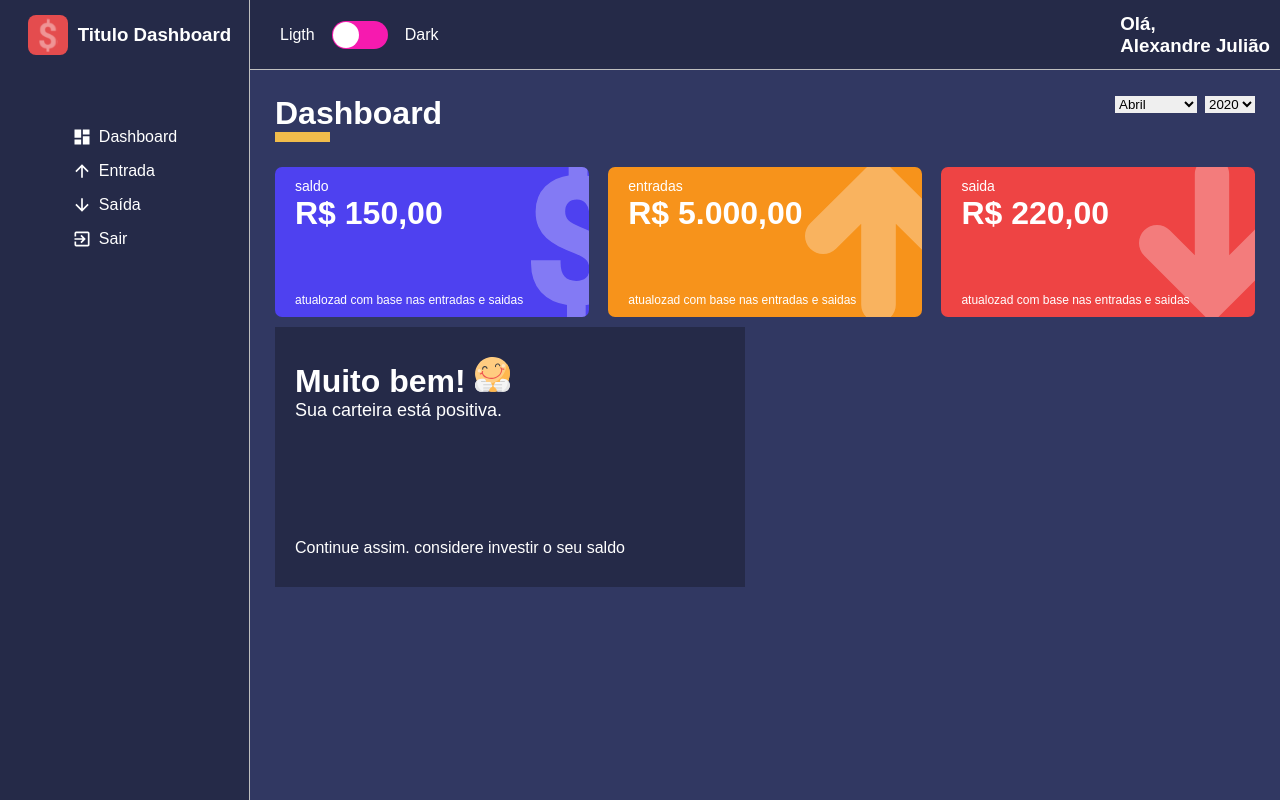
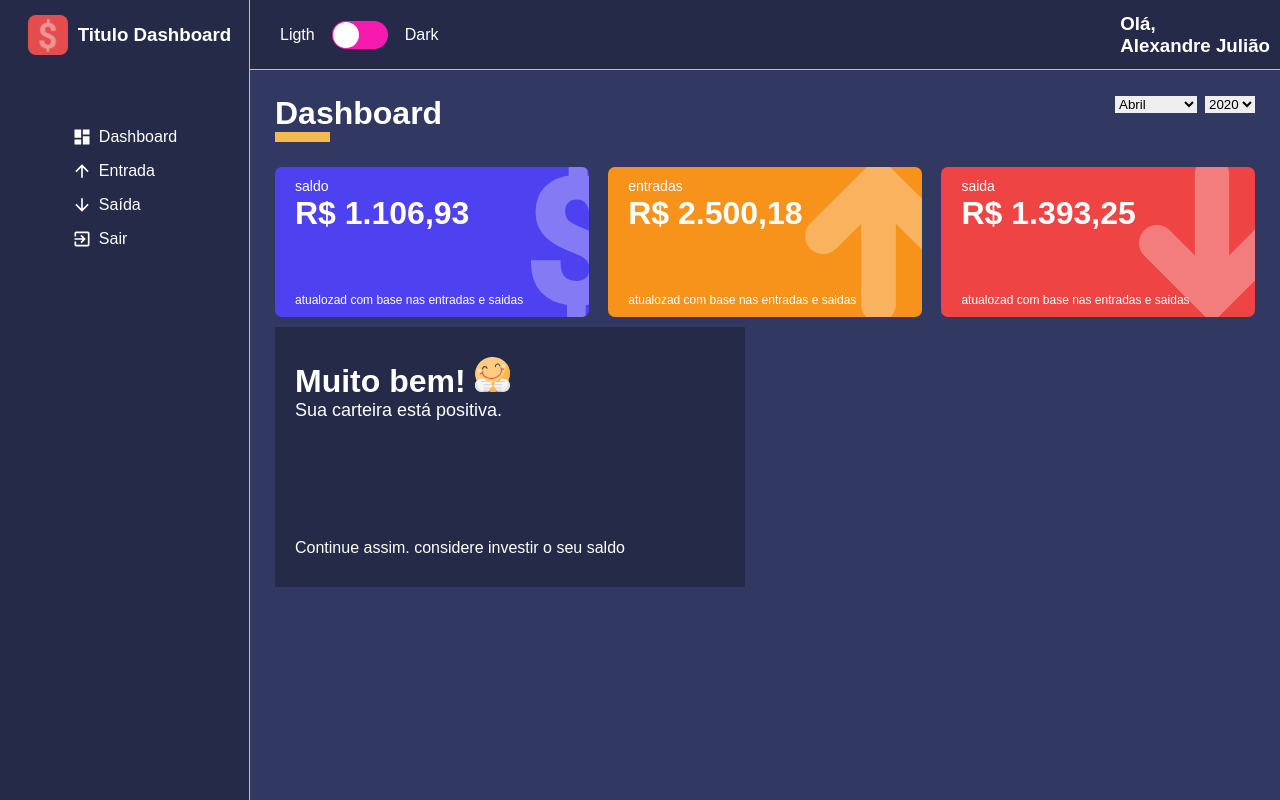
Before and after one commit to alejuliao/dashboard-react-ts, a React (Vite) app: page /dashboard in a window 1280 px wide. Built offline with nearby package versions, Linux system fonts and the light colour scheme.

Commit message:
aula 33 concluida - informações ds cartões dinamicas

```diff
--- a/src/pages/Dashboard/index.tsx
+++ b/src/pages/Dashboard/index.tsx
@@ -9,6 +9,7 @@ import { WalletBox } from '../../components/WalletBox'
 import { MessageBox } from '../../components/MessageBox'
 import happyImg from '../../assets/happy.svg'
 import sadImg from '../../assets/sad.svg'
+import grinningImg from '../../assets/grinning.svg'
 
 export const Dashboard: React.FC = () => {
   const [monthSelected, setMonthSelected] = useState<number>(new Date().getMonth() + 1);
@@ -42,6 +43,70 @@ export const Dashboard: React.FC = () => {
     })
 
   }, [])
+  const totalExpenses = useMemo(() => {
+    let total: number = 0;
+    expenses.forEach(item => {
+      const date = new Date(item.date)
+      const year = date.getFullYear();
+      const month = date.getMonth() + 1;
+
+      if (month === monthSelected && year === yearSelected) {
+        try {
+          total += Number(item.amount)
+        } catch {
+          throw new Error('Invald amount! Amount must be number')
+        }
+      }
+    })
+    return total;
+
+  }, [monthSelected, yearSelected])
+  const totalGains = useMemo(() => {
+    let total: number = 0;
+    gains.forEach(item => {
+      const date = new Date(item.date)
+      const year = date.getFullYear();
+      const month = date.getMonth() + 1;
+
+      if (month === monthSelected && year === yearSelected) {
+        try {
+          total += Number(item.amount)
+        } catch {
+          throw new Error('Invald amount! Amount must be number')
+        }
+      }
+    })
+    return total;
+
+  }, [monthSelected, yearSelected])
+  const totalBalance = useMemo(() => {
+    return totalGains - totalExpenses
+
+  }, [totalGains, totalExpenses])
+  const message = useMemo(() => {
+    if (totalBalance < 0) {
+      return {
+        title: "Que triste!",
+        description: 'Sua carteira está negativa, gastou de mais',
+        footerText: 'Verifique seus gastos e corte o que for desnecessário',
+        icon: sadImg
+      }
+    } else if (totalBalance === 0) {
+      return {
+        title: "Ufffaaaa!",
+        description: 'Neste mês, você gastou exatamento o que ganho',
+        footerText: 'Cuidado, tente poupar mais',
+        icon: grinningImg
+      }
+    } else {
+      return {
+        title: "Muito bem!",
+        description: 'Sua carteira está positiva.',
+        footerText: 'Continue assim. considere investir o seu saldo',
+        icon: happyImg
+      }
+    }
+  }, [totalBalance])
   const handleMonthSelected = (month: string) => {
     try {
       const parseMonth = Number(month)
@@ -74,29 +139,29 @@ export const Dashboard: React.FC = () => {
         <WalletBox
           title="saldo"
           color='#4e41f0'
-          amount={150.00}
+          amount={totalBalance}
           footerLabel="atualozad com base nas entradas e saidas"
           icon='dollar'
         />
         <WalletBox
           title="entradas"
           color='#f7931b'
-          amount={5000.00}
+          amount={totalGains}
           footerLabel="atualozad com base nas entradas e saidas"
           icon='arrowUp'
         />
         <WalletBox
           title="saida"
           color='#e44'
-          amount={220.00}
+          amount={totalExpenses}
           footerLabel="atualozad com base nas entradas e saidas"
           icon='arrowDown'
         />
         <MessageBox
-          title="Muito bem!"
-          description='Sua carteira está positiva.'
-          footerText='Continue assim. considere investir o seu saldo'
-          icon={happyImg}
+          title={message.title}
+          description={message.description}
+          footerText={message.footerText}
+          icon={message.icon}
 
         />
       </Content>
```
Also changed, not shown: src/assets/grinning.svg (added).
